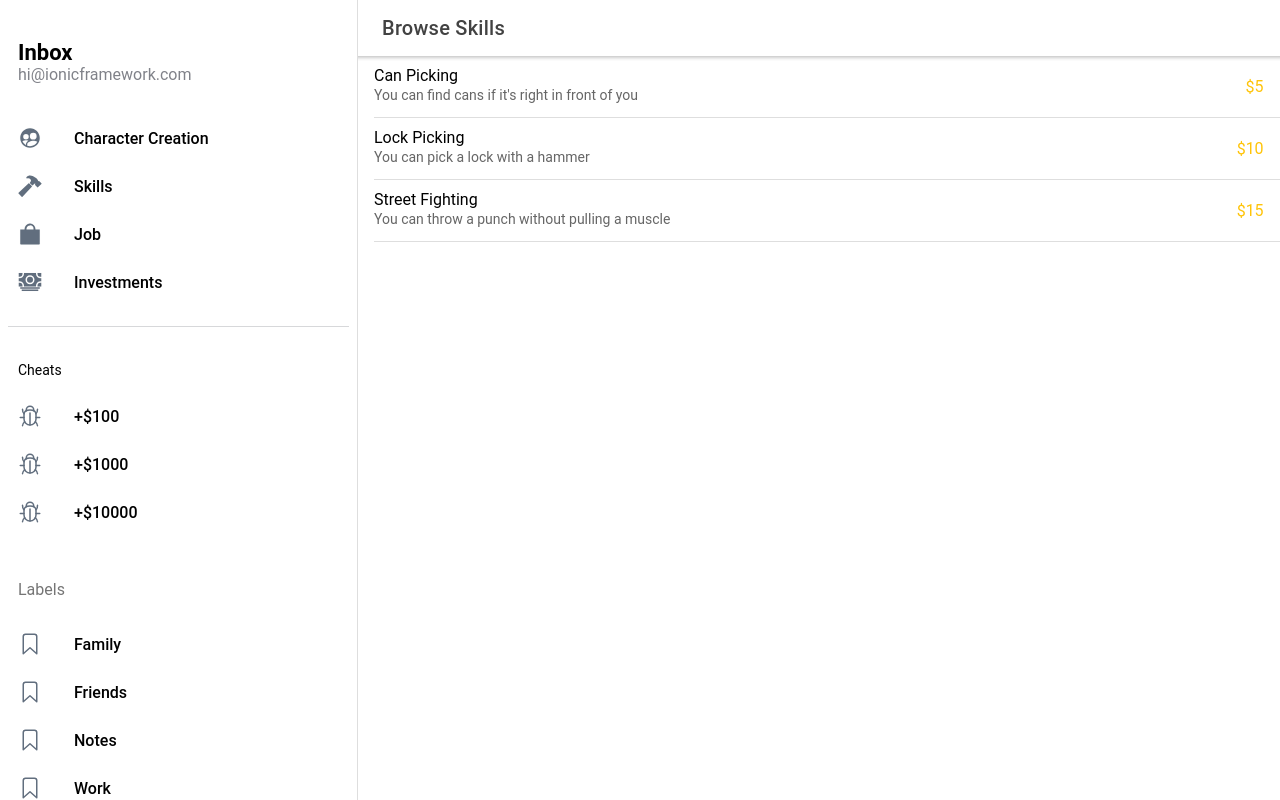
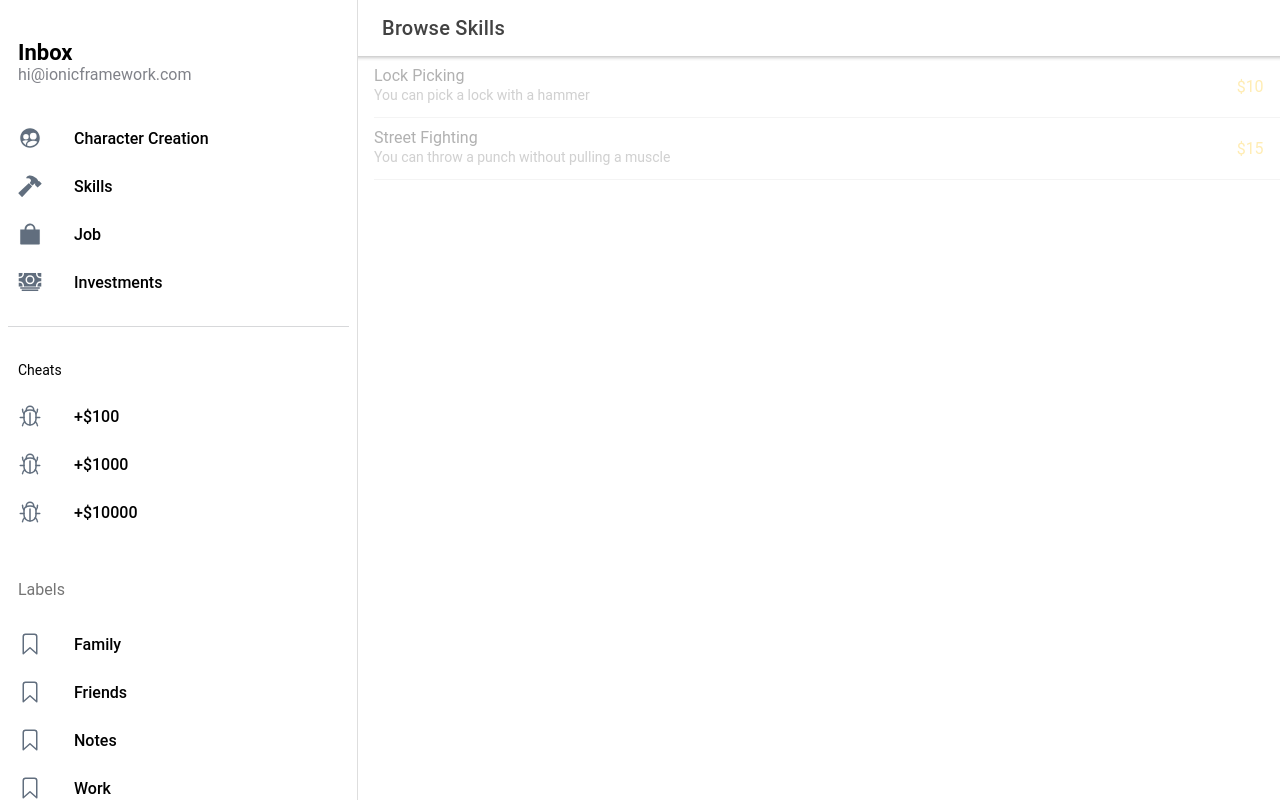
Before and after one commit to ngocnv371/lifesimulator, a React (Create React App) app: page /skills/browse in a window 1280 px wide. Built offline with nearby package versions, Linux system fonts and the light colour scheme.

Commit message:
add skills

```diff
--- a/src/data/skills.ts
+++ b/src/data/skills.ts
@@ -1,4 +1,4 @@
-import { Skill } from "../app/models";
+import { Skill, SkillLevel } from "../app/models";
 import { calculateProgression, getThresholdValue } from "../app/utils";
 
 const skills: Skill[] = [
@@ -6,7 +6,7 @@ const skills: Skill[] = [
     id: "canpicking",
     name: "Can Picking",
     maxLevel: 10,
-    leveldescriptions: {
+    levelDescriptions: {
       3: "You can find cans if it's right in front of you",
       5: "You can find cans even if it's 10 steps away",
       7: "You can find cans even if it's in a trashcan",
@@ -18,7 +18,7 @@ const skills: Skill[] = [
     id: "lockpicking",
     name: "Lock Picking",
     maxLevel: 10,
-    leveldescriptions: {
+    levelDescriptions: {
       3: "You can pick a lock with a hammer",
       5: "You can pick a lock with a crowbar",
       7: "You can pick a lock with a fake key",
@@ -30,7 +30,7 @@ const skills: Skill[] = [
     id: "streetfighting",
     name: "Street Fighting",
     maxLevel: 10,
-    leveldescriptions: {
+    levelDescriptions: {
       3: "You can throw a punch without pulling a muscle",
       5: "You can aim your punch",
       7: "You can actually hit someone with a punch",
@@ -46,12 +46,18 @@ export function getSkillById(id: string) {
   return map[id];
 }
 
-export function getUnlockCost(skill: Skill) {
-  return calculateProgression(skill.upgradeCosts, 0);
-}
-
-export function getDescription(skill: Skill, level: number) {
-  return getThresholdValue(skill.leveldescriptions, level);
+export function getSkillByLevel(id: string, level: number): SkillLevel {
+  const skill = map[id];
+  const description = getThresholdValue(skill.levelDescriptions, level);
+  const cost = calculateProgression(skill.upgradeCosts, 0);
+  const canLevelUp = level < skill.maxLevel;
+  return {
+    ...skill,
+    level,
+    description,
+    cost,
+    canLevelUp,
+  };
 }
 
 export default skills;
--- a/src/features/skills/BrowseSkillsPage.tsx
+++ b/src/features/skills/BrowseSkillsPage.tsx
@@ -9,14 +9,18 @@ import {
   IonTitle,
   IonToolbar,
 } from "@ionic/react";
-import { useState } from "react";
+import { useEffect, useMemo, useState } from "react";
+import { useAppSelector } from "../../app/store";
 import skills from "../../data/skills";
 import UnlockSkillItem from "./UnlockSkillItem";
-import SkillModal from "./SkillModal";
-import UnlockSkillModal from "./UnlockSkillModal";
 
 const BrowseSkillsPage: React.FC = () => {
-  const [open, setOpen] = useState(false);
+  const levels = useAppSelector((state) => state.skills);
+  // filter not learned skills
+  const notLearnedSkils = useMemo(
+    () => skills.filter((s) => !levels[s.id]),
+    [levels]
+  );
 
   return (
     <IonPage>
@@ -29,11 +33,9 @@ const BrowseSkillsPage: React.FC = () => {
         </IonToolbar>
       </IonHeader>
       <IonContent fullscreen>
-        {skills.map((s) => (
-          <UnlockSkillItem key={s.id} id={s.id} onClick={() => setOpen(true)} />
+        {notLearnedSkils.map((s) => (
+          <UnlockSkillItem key={s.id} id={s.id} />
         ))}
-
-        <UnlockSkillModal open={open} onClosed={() => setOpen(false)} />
       </IonContent>
     </IonPage>
   );
--- a/src/features/skills/SkillsPage.tsx
+++ b/src/features/skills/SkillsPage.tsx
@@ -18,11 +18,16 @@ import { add, school } from "ionicons/icons";
 import { useMemo, useState } from "react";
 import { useAppSelector } from "../../app/store";
 import SkillItem from "./SkillItem";
-import SkillModal from "./SkillModal";
+import UpgradeSkillModal from "./UpgradeSkillModal";
 
 const SkillsPage: React.FC = () => {
   const levels = useAppSelector((state) => state.skills);
-  const [open, setOpen] = useState(false);
+  const [selectedId, setSelectedId] = useState("");
+
+  function handleSkillSelected(id: string) {
+    console.log("[SkillsPage] skill selected", id);
+    setSelectedId(id);
+  }
 
   return (
     <IonPage>
@@ -45,11 +50,11 @@ const SkillsPage: React.FC = () => {
             key={id}
             id={id}
             level={levels[id]}
-            onClick={() => setOpen(true)}
+            onClick={() => handleSkillSelected(id)}
           />
         ))}
 
-        <SkillModal open={open} onClosed={() => setOpen(false)} />
+        <UpgradeSkillModal id={selectedId} onClosed={() => setSelectedId("")} />
       </IonContent>
     </IonPage>
   );
--- a/src/features/skills/SkillsSlice.ts
+++ b/src/features/skills/SkillsSlice.ts
@@ -2,7 +2,9 @@ import { createSlice, PayloadAction } from "@reduxjs/toolkit";
 
 type State = Record<string, number>;
 
-const initialState: State = {};
+const initialState: State = {
+  ["canpicking"]: 1,
+};
 
 const slice = createSlice({
   name: "skills",
--- a/src/features/skills/UnlockSkillItem.tsx
+++ b/src/features/skills/UnlockSkillItem.tsx
@@ -1,45 +1,39 @@
 import { IonItem, IonLabel, useIonAlert } from "@ionic/react";
 import { useEffect, useState } from "react";
-import { Skill } from "../../app/models";
-import { useAppDispatch } from "../../app/store";
-import skills, {
-  getDescription,
-  getSkillById,
-  getUnlockCost,
-} from "../../data/skills";
+import { SkillLevel } from "../../app/models";
+import { useAppDispatch, useAppSelector } from "../../app/store";
+import { getSkillByLevel } from "../../data/skills";
 import { levelUp } from "./SkillsSlice";
 
 type Props = {
   id: string;
-  onClick?: Function;
 };
 
 const UnlockSkillItem: React.FC<Props> = (props) => {
-  const [skill, setSkill] = useState<Skill | null>(null);
-  const [cost, setCost] = useState(0);
-  const [description, setDescription] = useState("");
+  const money = useAppSelector((state) => state.inventory.money);
+  const level = useAppSelector((state) => state.skills[props.id]);
+  const [skill, setSkill] = useState<SkillLevel | null>(null);
   const [present] = useIonAlert();
   const dispatch = useAppDispatch();
+  const canUnlock = skill && skill.cost <= money && !level;
 
   // load skill
   useEffect(() => {
-    const found = getSkillById(props.id);
+    const found = getSkillByLevel(props.id, 0);
     if (!found) {
       return;
     }
 
     setSkill(found);
-    setCost(getUnlockCost(found));
-    setDescription(getDescription(found, 0));
   }, [props.id]);
 
   function confirmUnlock() {
-    if (!skill) {
+    if (!skill || !canUnlock) {
       return;
     }
 
     present({
-      message: `Do you really want to unlock ${skill.name} for $${cost}?`,
+      message: `Do you really want to unlock ${skill.name} for $${skill.cost}?`,
       buttons: [
         { text: "Cancel", role: "cancel" },
         {
@@ -58,13 +52,17 @@ const UnlockSkillItem: React.FC<Props> = (props) => {
   }
 
   return (
-    <IonItem itemID={skill.id} onClick={() => confirmUnlock()}>
+    <IonItem
+      disabled={!canUnlock}
+      itemID={skill.id}
+      onClick={() => confirmUnlock()}
+    >
       <IonLabel>
         <span>{skill.name}</span>
-        <p>{description}</p>
+        <p>{skill.description}</p>
       </IonLabel>
       <IonLabel slot="end" color="warning">
-        ${cost}
+        ${skill.cost}
       </IonLabel>
     </IonItem>
   );
--- a/src/features/skills/UnlockSkillModal.tsx
+++ /dev/null
@@ -1,65 +0,0 @@
-import {
-  IonButton,
-  IonButtons,
-  IonContent,
-  IonHeader,
-  IonItem,
-  IonLabel,
-  IonModal,
-  IonTitle,
-  IonToolbar,
-} from "@ionic/react";
-import { useEffect, useRef } from "react";
-
-type Props = {
-  open?: Boolean;
-  onClosed?: Function;
-};
-
-const UnlockSkillModal: React.FC<Props> = (props) => {
-  const modal = useRef<HTMLIonModalElement>(null);
-
-  // handle open/close
-  useEffect(() => {
-    if (props.open) {
-      modal.current?.present();
-    } else {
-      modal.current?.dismiss();
-    }
-  }, [props.open]);
-
-  return (
-    <IonModal
-      ref={modal}
-      onWillDismiss={() => props.onClosed && props.onClosed()}
-      initialBreakpoint={0.5}
-      breakpoints={[0, 0.5, 0.75]}
-    >
-      <IonHeader>
-        <IonToolbar>
-          <IonTitle>Skill 1</IonTitle>
-          <IonButtons slot="end">
-            <IonButton onClick={() => modal.current?.dismiss()} color="warning">
-              Unlock
-            </IonButton>
-          </IonButtons>
-        </IonToolbar>
-      </IonHeader>
-      <IonContent>
-        <IonItem>
-          <IonLabel>
-            <p>You may able to boil an egg without breaking it, twice</p>
-          </IonLabel>
-        </IonItem>
-        <IonItem>
-          <IonLabel>Unlock cost</IonLabel>
-          <IonLabel slot="end" color="warning">
-            $200
-          </IonLabel>
-        </IonItem>
-      </IonContent>
-    </IonModal>
-  );
-};
-
-export default UnlockSkillModal;
--- /dev/null
+++ b/src/features/skills/UpgradeSkillModal.tsx
@@ -0,0 +1,127 @@
+import {
+  IonButton,
+  IonButtons,
+  IonContent,
+  IonHeader,
+  IonItem,
+  IonLabel,
+  IonModal,
+  IonSkeletonText,
+  IonTitle,
+  IonToolbar,
+} from "@ionic/react";
+import { useEffect, useRef, useState } from "react";
+import { Skill, SkillLevel } from "../../app/models";
+import { useAppDispatch, useAppSelector } from "../../app/store";
+import { getSkillByLevel } from "../../data/skills";
+import { levelUp } from "./SkillsSlice";
+
+type Props = {
+  id: string;
+  onClosed?: Function;
+};
+
+const UpgradeSkillModal: React.FC<Props> = (props) => {
+  const money = useAppSelector((state) => state.inventory.money);
+  const modal = useRef<HTMLIonModalElement>(null);
+  const level = useAppSelector((state) => state.skills[props.id]);
+  const [skill, setSkill] = useState<SkillLevel | null>(null);
+  const dispatch = useAppDispatch();
+  const canLevelUp = skill && skill.canLevelUp && skill.cost < money;
+
+  // load skill
+  useEffect(() => {
+    if (!props.id || !level) {
+      return;
+    }
+
+    console.log("[UpgradeSkillModal] loading skill level", {
+      id: props.id,
+      level,
+    });
+    const found = getSkillByLevel(props.id, level);
+    if (!found) {
+      return;
+    }
+
+    setSkill(found);
+  }, [props.id, level]);
+
+  // open/close
+  useEffect(() => {
+    if (props.id) {
+      console.log("[UpgradeSkillModal] present");
+      modal.current?.present();
+    } else if (modal.current?.isOpen) {
+      console.log("[UpgradeSkillModal] dismiss");
+      modal.current?.dismiss();
+    }
+  }, [props.id]);
+
+  function handleUpgrade() {
+    if (!skill) {
+      return;
+    }
+
+    console.log("[UpgradeSkillModal] level up", skill.id);
+    dispatch(levelUp(skill.id));
+  }
+
+  return (
+    <IonModal
+      ref={modal}
+      onWillDismiss={() => props.onClosed && props.onClosed()}
+      initialBreakpoint={0.5}
+      breakpoints={[0, 0.5, 0.75]}
+    >
+      <IonHeader>
+        <IonToolbar>
+          <IonTitle>{(skill && skill.name) || <IonSkeletonText />}</IonTitle>
+          <IonButtons slot="end">
+            <IonButton
+              disabled={!canLevelUp}
+              onClick={() => handleUpgrade()}
+              color="warning"
+            >
+              Upgrade
+            </IonButton>
+          </IonButtons>
+        </IonToolbar>
+      </IonHeader>
+      {skill && (
+        <IonContent>
+          <IonItem>
+            <IonLabel>Current Level</IonLabel>
+            <IonLabel slot="end">Level {skill.level}</IonLabel>
+          </IonItem>
+          <IonItem>
+            <IonLabel>
+              <p>{skill.description}</p>
+            </IonLabel>
+          </IonItem>
+          {skill.canLevelUp && (
+            <>
+              <IonItem>
+                <IonLabel>Next Level</IonLabel>
+                <IonLabel slot="end">Level {skill.level + 1}</IonLabel>
+              </IonItem>
+              <IonItem>
+                <IonLabel>
+                  <p>{skill.description}</p>
+                </IonLabel>
+              </IonItem>
+              <IonItem>
+                <IonLabel>Upgrade cost</IonLabel>
+                <IonLabel slot="end" color="warning">
+                  ${skill.cost}
+                </IonLabel>
+              </IonItem>
+            </>
+          )}
+        </IonContent>
+      )}
+    </IonModal>
+  );
+};
+
+export default UpgradeSkillModal;
```
Also changed, not shown: src/app/models.ts (+8 -1 lines), src/features/skills/SkillModal.tsx (deleted, +0 -78 lines).
